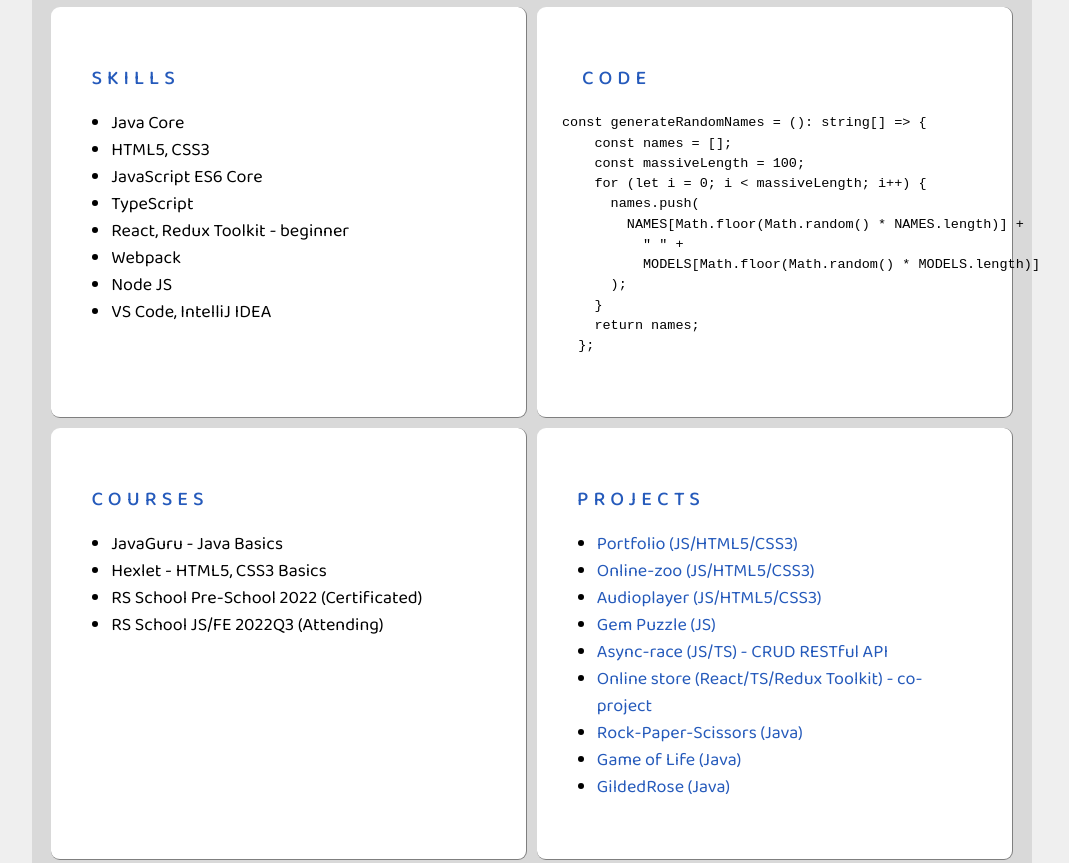
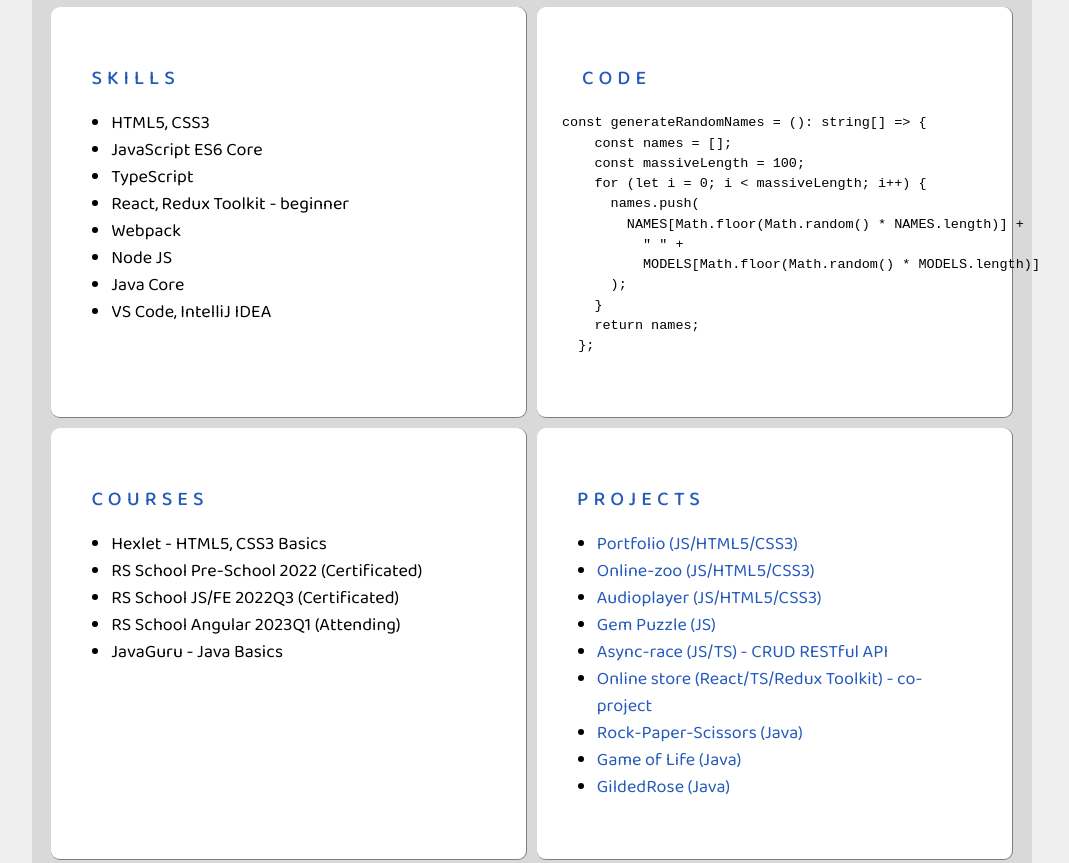
Before and after one commit to proboynick/rsschool-cv-old2, a plain HTML site: page index.html in a window 1280 px wide. Shown: the part 753-1616 px from the top of the page, without its empty margins (108-1177 px from the left). Drawn offline with Linux system fonts and the light colour scheme.

Commit message:
feat: update info

```diff
--- a/index.html
+++ b/index.html
@@ -155,13 +155,13 @@
         <section class="section" id="skills">
           <h2 class="section-title">Skills</h2>
           <ul>
-            <li>Java Core</li>
             <li>HTML5, CSS3</li>
             <li>JavaScript ES6 Core</li>
             <li>TypeScript</li>
             <li>React, Redux Toolkit - beginner</li>
             <li>Webpack</li>
             <li>Node JS</li>
+            <li>Java Core</li>
             <li>VS Code, IntelliJ IDEA</li>
           </ul>
         </section>
@@ -187,10 +187,11 @@ const generateRandomNames = (): string[] => {
         <section class="section" id="courses">
           <h2 class="section-title">Courses</h2>
           <ul>
-            <li>JavaGuru - Java Basics</li>
             <li>Hexlet - HTML5, CSS3 Basics</li>
             <li>RS School Pre-School 2022 (Certificated)</li>
-            <li>RS School JS/FE 2022Q3 (Attending)</li>
+            <li>RS School JS/FE 2022Q3 (Certificated)</li>
+            <li>RS School Angular 2023Q1 (Attending)</li>
+            <li>JavaGuru - Java Basics</li>
           </ul>
         </section>
         <section class="section" id="projects">
```
